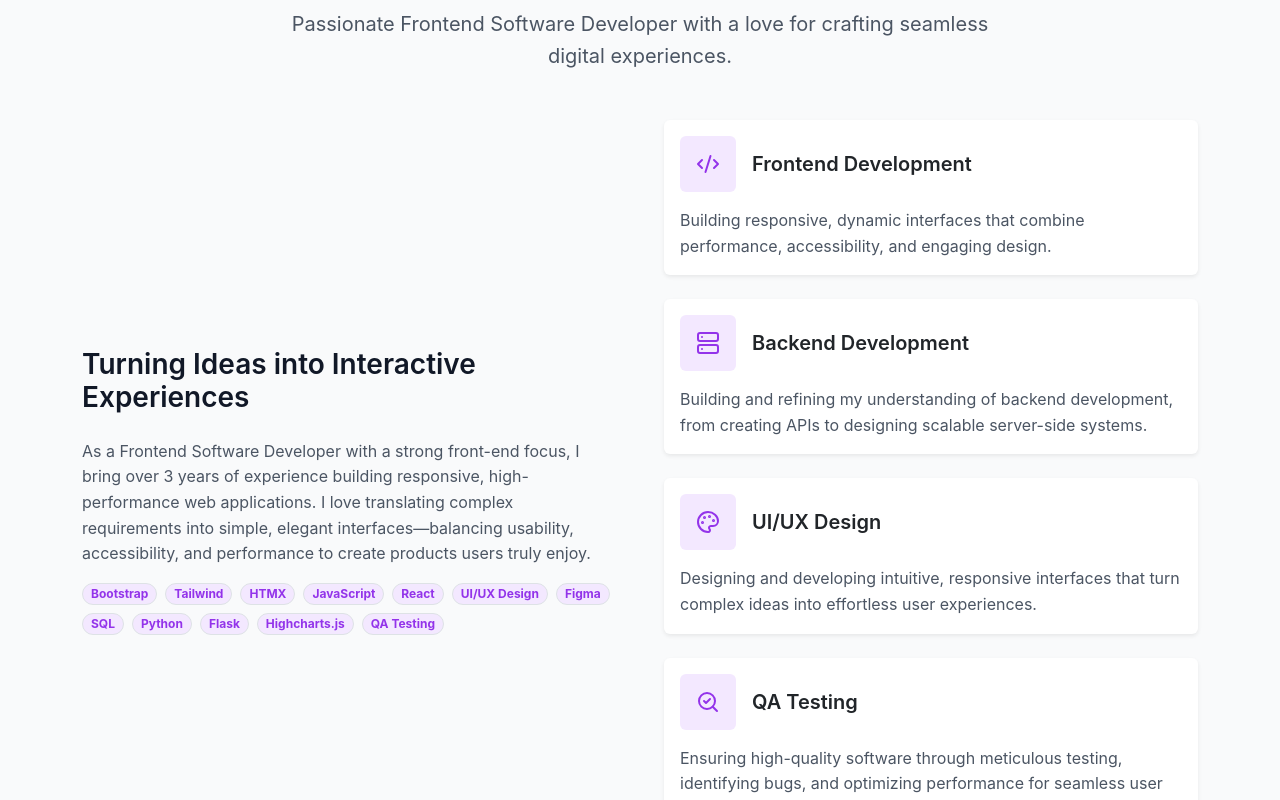
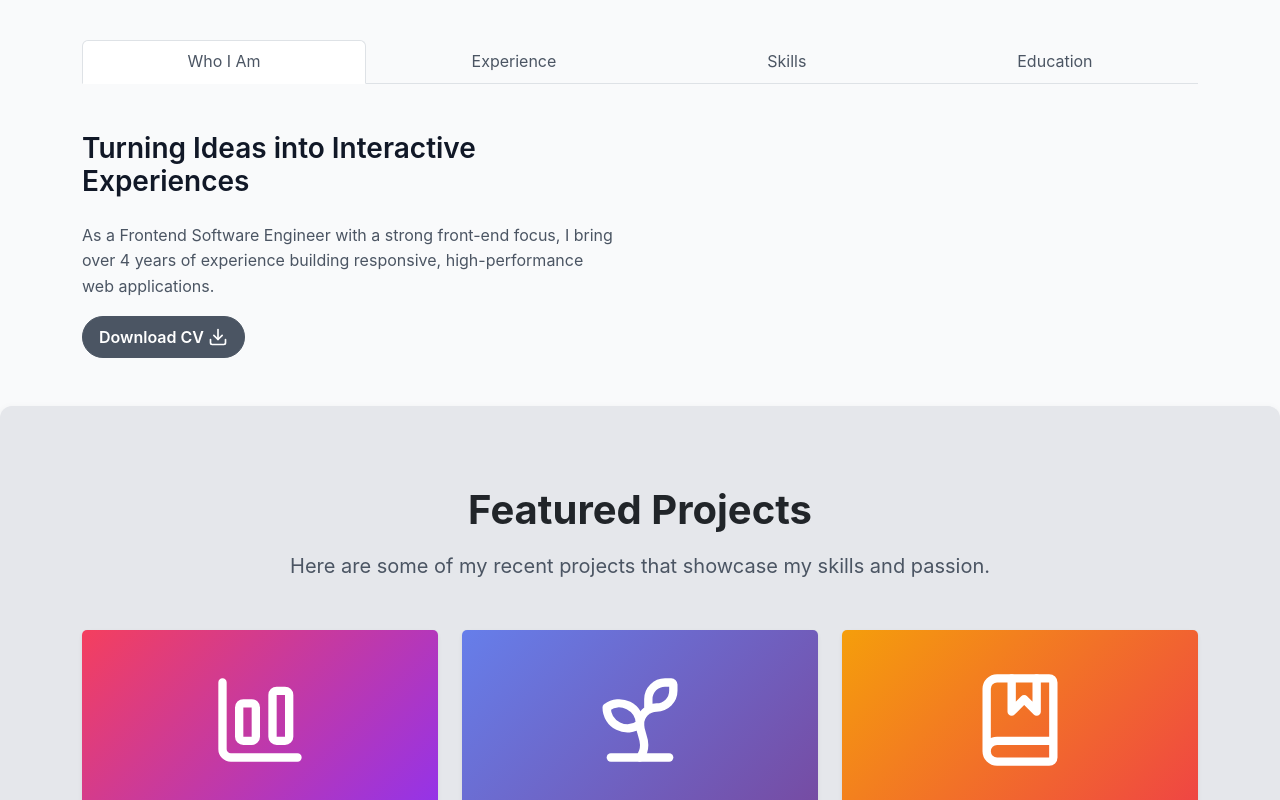
Before and after one commit to sokradyschey/sokradyschey.github.io, a React (Vite) app: page / in a window 1280 px wide. Shown: the part 980-1780 px from the top of the page. Built offline with nearby package versions, Linux system fonts and the light colour scheme.

Commit message:
About me tab sections

```diff
--- a/src/components/About.jsx
+++ b/src/components/About.jsx
@@ -1,8 +1,10 @@
-import React from "react";
-import { Container, Row, Col, Card, Badge } from "react-bootstrap";
-import { Code2, Palette, Server, SearchCheck } from "lucide-react";
+import React, { useState } from "react";
+import { Container, Row, Col, Card, Badge, Tabs, Tab, Button } from "react-bootstrap";
+import { Code2, Palette, Server, SearchCheck, Download } from "lucide-react";
 
 function About() {
+  const [activeTab, setActiveTab] = useState("who");
+
   const cards = [
     {
       title: "Frontend Development",
@@ -21,48 +23,102 @@ function About() {
     },
     {
       title: "QA Testing",
-      text: "Ensuring high-quality software through meticulous testing, identifying bugs, and optimizing performance for seamless user experiences.",
+      text: "Ensuring high-quality software through meticulous testing, identifying bugs, and optimizing performance.",
       icon: <SearchCheck color="#9333EA" size={24} />,
     },
   ];
 
   return (
     <Container className="py-5">
+
+      {/* Page Title */}
       <div className="text-center mb-5">
         <h2 className="fw-bold fs-1 text-dark mb-3">About Me</h2>
-        <p className="fs-5 text-secondary mx-auto" style={{ maxWidth: "700px" }}>
-          Passionate Frontend Software Developer with a love for crafting seamless digital experiences.
+      </div>
+
+      {/* Tabs */}
+      <Tabs
+        activeKey={activeTab}
+        onSelect={(key) => setActiveTab(key)}
+        className="mb-4 justify-content-center"
+        fill
+      >
+        <Tab eventKey="who" title="Who I Am">
+          {/* WHO I AM CONTENT */}
+          <Row className="align-items-center g-5 pt-4">
+            <Col md={6}>
+              <h3 className="fw-semibold mb-4">Turning Ideas into Interactive Experiences</h3>
+              <p className="text-secondary">
+                As a Frontend Software Engineer with a strong front-end focus,
+                I bring over 4 years of experience building responsive,
+                high-performance web applications.
+              </p>
+              <Button href="https://drive.google.com/file/d/1NBmI5TYfQu_AjKVNf0nTLD1qYvgM6SYt/view?usp=sharing" target="_blank" rel="noopener noreferrer" variant="secondary" className="fw-semibold text-white rounded-pill px-3 py-2">Download CV <Download class="align-text-bottom" color="#FFFFFF" size={20}/></Button>
+            </Col>
+          </Row>
+        </Tab>
+
+        {/* EXPERIENCE TAB */}
+        <Tab eventKey="experience" title="Experience">
+          <div className="pt-4">
+            <h3 className="fw-semibold mb-4">Experience</h3>
+              <div className="mb-4">
+              <h5 className="fw-bold">Frontend Engineer — RVO Health</h5>
+              <small className="text-secondary">2026 – Current</small>
+              <p className="mt-2 text-secondary">
+                Leading the development of a public health initiative using React, TypeScript, and Tailwind, improving user engagement and satisfaction.
+              </p>
+              </div>
+              <div className="mb-4">
+                <h5 className="fw-bold">Frontend Developer — LabWare</h5>
+                <small className="text-secondary">2023 – 2024</small>
+                <p className="mt-2 text-secondary">
+                  Built dashboards, reusable UI components, and internal tools using React, TypeScript, Tailwind, Flask, and Highcharts.js.
                 </p>
               </div>
 
-      <Row className="align-items-center g-5">
-        {/* Left Column - Story */}
-        <Col md={6}>
-          <h3 className="fw-semibold mb-4">Turning Ideas into Interactive Experiences</h3>
-          <p className="text-secondary">
-            As a Frontend Software Developer with a strong front-end focus,
-            I bring over 3 years of experience building responsive,
-            high-performance web applications.
-            I love translating complex requirements into simple,
-            elegant interfaces—balancing usability, accessibility,
-            and performance to create products users truly enjoy.
+              <div className="mb-4">
+                <h5 className="fw-bold">Technical Project Manager — LabWare</h5>
+                <small className="text-secondary">2022 – 2023</small>
+                <p className="mt-2 text-secondary">
+                  Managed client implementations, coordinated development timelines, and oversaw front-end feature delivery.
                 </p>
+              </div>
+
+              <div className="mb-4">
+                <h5 className="fw-bold">Freelance WordPress Developer</h5>
+                <small className="text-secondary">2018 – 2021</small>
+                <p className="mt-2 text-secondary">
+                  Designed and developed custom WordPress sites for small businesses, focusing on UX, responsiveness, and SEO.
+                </p>
+              </div>
+          </div>
+        </Tab>
+
+        {/* SKILLS TAB */}
+        <Tab eventKey="skills" title="Skills">
+          <div className="pt-4">
+            <h3 className="fw-semibold mb-4">Skills</h3>
+              <Col md={12}>
                 <div className="d-flex flex-wrap gap-2">
-            {["Bootstrap", "Tailwind", "HTMX", "JavaScript", "React", "UI/UX Design", "Figma", "SQL", "Python", "Flask", "Highcharts.js", "QA Testing"].map((skill) => (
-                <Badge pill key={skill} bg="light" className="bg-accent border border-accent px-2 py-1">
+                    {[
+                      "Bootstrap", "Tailwind", "HTMX", "JavaScript", "React",
+                      "UI/UX Design", "Figma", "SQL", "Python", "Flask",
+                      "Highcharts.js", "QA Testing"
+                    ].map((skill) => (
+                      <Badge pill key={skill} bg="light" className="bg-accent border px-2 py-1">
                         {skill}
                       </Badge>
                     ))}
                   </div>
               </Col>
-
-        {/* Right Column - Skill Cards */}
-        <Col md={6}>
+              <Row xs={1} md={6} lg={3} className="g-3 pt-4">
               {cards.map((card) => (
+                <Col>
                 <Card key={card.title} className="mb-4 shadow-sm border-0 card-hover">
                   <Card.Body>
                     <div className="d-flex align-items-center mb-3">
-                  <div className="bg-accent text-primary p-3 rounded me-3 d-flex align-items-center justify-content-center">
+                      <div className="bg-accent p-3 rounded me-3 d-flex align-items-center justify-content-center">
                         {card.icon}
                       </div>
                       <h5 className="fw-semibold mb-0">{card.title}</h5>
@@ -70,9 +126,21 @@ function About() {
                     <p className="text-secondary mb-0">{card.text}</p>
                   </Card.Body>
                 </Card>
+                </Col>
               ))}
-        </Col>
+
             </Row>
+          </div>
+        </Tab>
+
+        {/* EDUCATION */}
+        <Tab eventKey="education" title="Education">
+          <div className="pt-4">
+            <h3 className="fw-semibold mb-3">Education</h3>
+            <p className="text-secondary">Add your education here.</p>
+          </div>
+        </Tab>
+      </Tabs>
     </Container>
   );
 }
--- a/src/components/Hero.jsx
+++ b/src/components/Hero.jsx
@@ -5,7 +5,7 @@ function Hero() {
   return (
     <Container>
       <h1 className="display-4 fw-bold">Hi, I’m Sokrady 👋</h1>
-      <p className="fs-4">Frontend Software Developer</p>
+      <p className="fs-4">Frontend Software Engineer</p>
       <p className="mb-4 fs-5">
         I bring designs to life through responsive, interactive, and meaningful web experiences. Let’s build something users will love.
       </p>
--- a/src/index.css
+++ b/src/index.css
@@ -39,7 +39,7 @@ body {
 }
 
 /* ---------- Text Utilities ---------- */
-.text-primary {
+.text-primary, .text-primary-color {
   color: var(--color-primary) !important;
 }
 
@@ -148,3 +148,10 @@ body {
 .opacity-90 {
   opacity: 0.9 !important;
 }
+
+/* ---------- Tab Nav Links ---------- */
+
+.nav-tabs .nav-link {
+  color: var(--color-text-secondary)!important;
+  transition: color 0.3s ease!important;
+}
```
Lines whose indentation alone changed are shown as unchanged.
